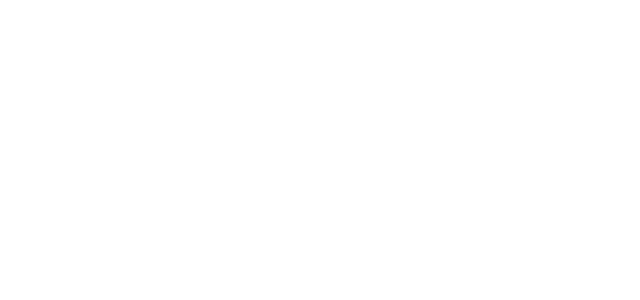
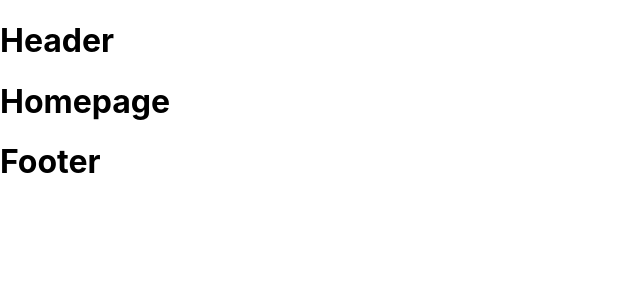
Before and after one commit to EdDeAlmeidaJr/controle-financeiro, a React (Create React App) app: page / in a window 1280 px wide. Shown: the top 300 px of the page, without its empty margins (0-640 px from the left). Built offline with nearby package versions, Linux system fonts and the light colour scheme.

Commit message:
Basic routing

```diff
--- a/src/App.tsx
+++ b/src/App.tsx
@@ -1,12 +1,32 @@
-import React from 'react';
-import logo from './logo.svg';
+import {
+  BrowserRouter as Router,
+  Routes,
+  Route
+} from 'react-router-dom';
 
-function App() {
-  return (
-    <div className="App">
+// pages
+import Balance from './pages/Balance';
+import Homepage from './pages/Homepage';
+import Movement from './pages/Movement';
 
-    </div>
-  );
-}
+// components
+import Footer from './components/Footer';
+import Header from './components/Header';
+
+const App = () => (
+  <div className="App">
+    <Router>
+      <Header />
+      <div className='app-body'>
+        <Routes>
+          <Route path='/' element={<Homepage />} />
+          <Route path='/movement' element={<Movement />} />
+          <Route path='/balance' element={<Balance />} />
+        </Routes>
+      </div>
+      <Footer />
+    </Router>
+  </div>
+)
 
 export default App;
```
